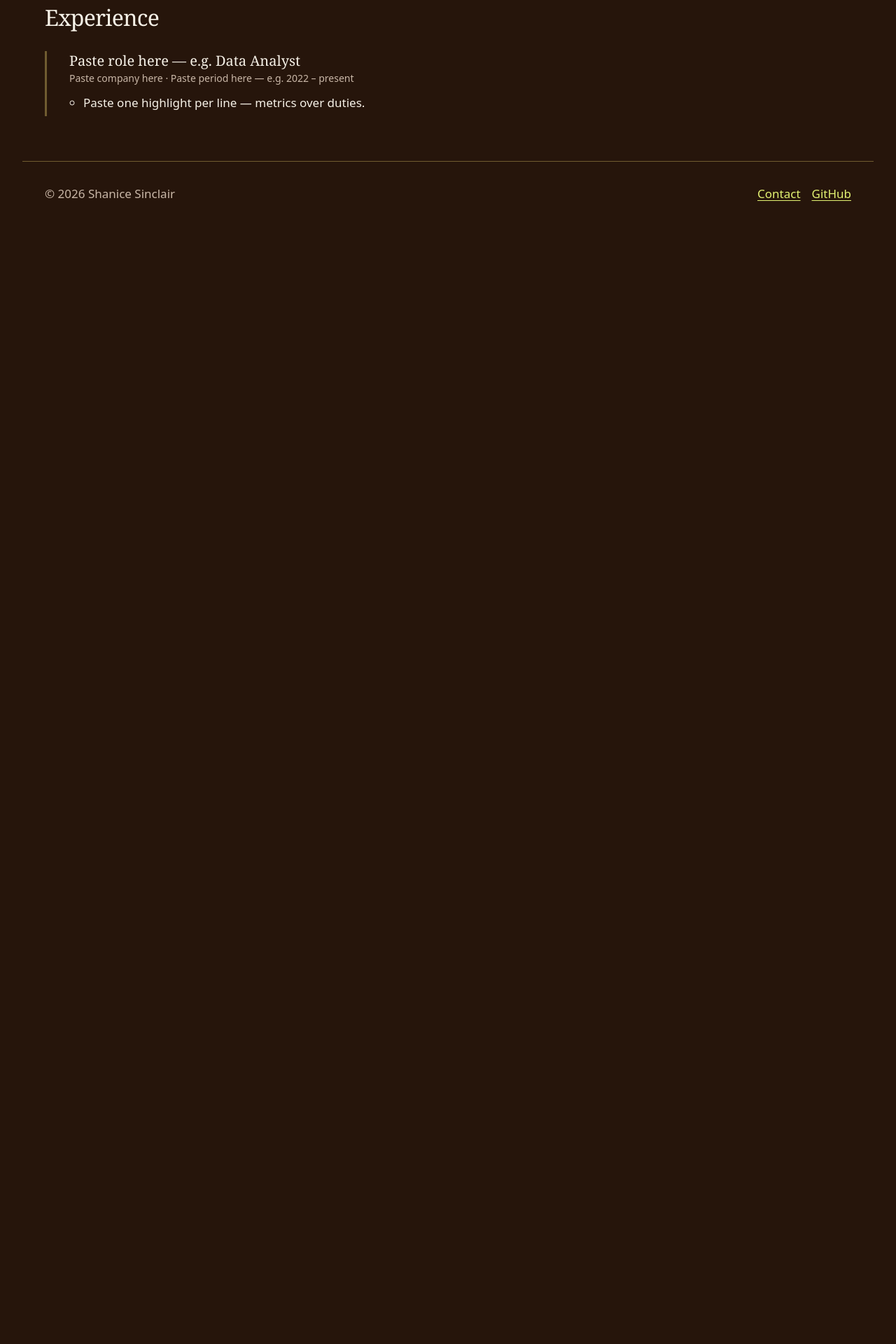
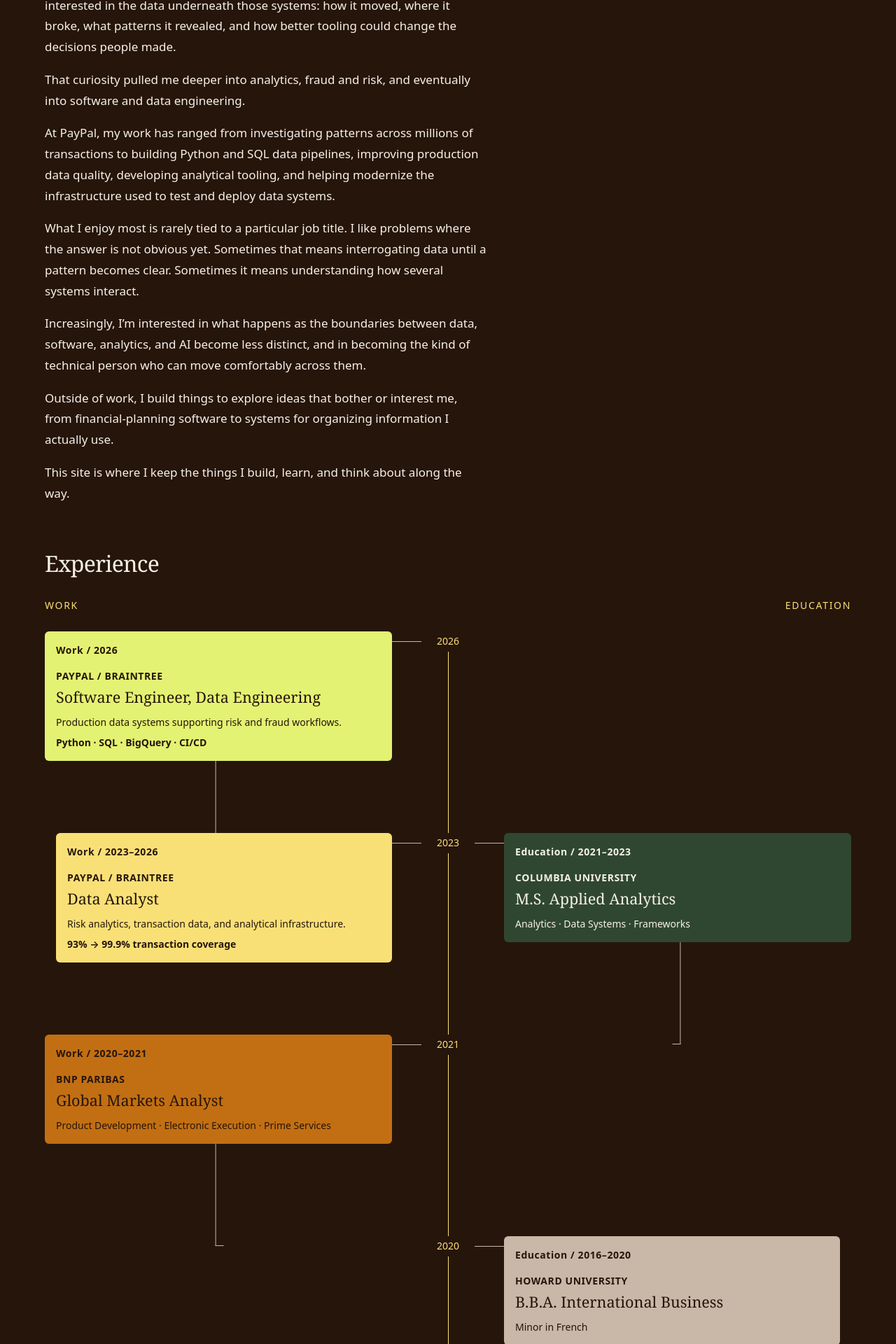
Before and after one commit to ssf876/shanice-dot-com, a React (Vite) app: page /about in a window 1280 px wide. Shown: the part 350-2270 px from the top of the page at 70% size. Before the commit the page ends 800 px from the top, so only its background shows below. Built offline with nearby package versions, Linux system fonts and the light colour scheme.

Commit message:
content: add approved About story and experience timeline

```diff
--- a/index.html
+++ b/index.html
@@ -3,7 +3,8 @@
   <head>
     <meta charset="UTF-8" />
     <meta name="viewport" content="width=device-width, initial-scale=1.0" />
-    <title>Shanice Sinclair</title>
+    <title>Shanice Sinclair | Data, Technology &amp; Business</title>
+    <meta name="description" content="Shanice Sinclair works across data, technology, analytics, and business, using technical tools to investigate interesting problems and build useful things." />
   </head>
   <body>
     <div id="root"></div>
--- /dev/null
+++ b/src/components/ExperienceTimeline.css
@@ -0,0 +1,93 @@
+.experience {
+  margin-top: var(--space-6);
+  --timeline-step: 18rem;
+  --timeline-gap: 5rem;
+}
+.experience-labels {
+  display: flex;
+  justify-content: space-between;
+  padding-bottom: var(--space-4);
+  font-size: var(--text-small);
+  text-transform: uppercase;
+  letter-spacing: var(--tracking-label);
+  color: var(--note-0);
+}
+.experience-chart { position: relative; }
+.experience-items, .experience-axis, .experience-ranges {
+  display: grid;
+  grid-template-rows: repeat(5, var(--timeline-step)) 3rem;
+}
+.experience-items {
+  grid-template-columns: minmax(0, 1fr) calc(var(--timeline-gap) * 2) minmax(0, 1fr);
+  list-style: none;
+  padding: 0;
+  margin: 0;
+}
+.experience-axis, .experience-ranges {
+  position: absolute;
+  inset: 0;
+  pointer-events: none;
+}
+.experience-axis::before {
+  content: '';
+  position: absolute;
+  left: 50%;
+  top: 0;
+  bottom: 1.5rem;
+  border-left: 1px solid var(--note-0);
+}
+.experience-axis span {
+  justify-self: center;
+  align-self: start;
+  z-index: 1;
+  padding: 0.15rem 0.4rem;
+  background: var(--paper-0);
+  color: var(--note-0);
+  font-size: var(--text-small);
+  font-variant-numeric: tabular-nums;
+}
+.experience-range {
+  width: 0.7rem;
+  margin-top: 0.9rem;
+  margin-bottom: calc(var(--timeline-step) - 0.9rem);
+  border-block: 1px solid var(--ink-1);
+  justify-self: center;
+}
+.experience-range.work { transform: translateX(-2.4rem); border-left: 1px solid var(--ink-1); }
+.experience-range.education { transform: translateX(2.4rem); border-right: 1px solid var(--ink-1); }
+.experience-range:last-child { margin-bottom: 2.1rem; }
+.experience-item { position: relative; align-self: start; min-width: 0; }
+.experience-item.work { grid-column: 1; }
+.experience-item.education { grid-column: 3; }
+.experience-item::before {
+  content: '';
+  position: absolute;
+  top: 0.9rem;
+  width: calc(var(--timeline-gap) - 2.4rem);
+  border-top: 1px solid var(--ink-1);
+}
+.experience-item.work::before { left: 100%; }
+.experience-item.education::before { right: 100%; }
+.experience-item article {
+  padding: var(--space-3);
+  border-radius: var(--radius-1);
+  background: var(--tile-color);
+  color: var(--tile-ink, var(--espresso-950));
+}
+.experience-item p { margin: 0.5rem 0 0; line-height: 1.5; font-size: var(--text-small); }
+.experience-item .experience-category { margin: 0 0 1rem; }
+.experience-category, .experience-company { font-weight: 600; letter-spacing: 0.04em; }
+.experience-item h3 { margin: 0.4rem 0 0.75rem; font-size: 1.35rem; line-height: 1.25; }
+.experience-detail { font-weight: 600; }
+.paypal-engineer { --tile-color: var(--work-engineer); }
+.paypal-analyst { --tile-color: var(--work-analyst); margin-left: 1rem; }
+.bnp-analyst { --tile-color: var(--work-markets); }
+.bnp-summer { --tile-color: var(--work-summer); margin-left: 2rem; }
+.columbia { --tile-color: var(--education-columbia); --tile-ink: var(--cream-100); }
+.howard { --tile-color: var(--education-howard); margin-right: 1rem; }
+@media (max-width: 60rem) {
+  .experience-labels, .experience-axis, .experience-ranges { display: none; }
+  .experience-items { display: flex; flex-direction: column; gap: var(--space-4); border-left: 1px solid var(--note-0); padding-left: var(--space-4); }
+  .experience-item { width: 100%; margin: 0; }
+  .experience-item.work::before, .experience-item.education::before { left: auto; right: 100%; width: var(--space-4); }
+}
--- /dev/null
+++ b/src/components/ExperienceTimeline.jsx
@@ -0,0 +1,35 @@
+import { timeline, timelineYears } from '../content/timeline.js'
+import './ExperienceTimeline.css'
+
+export default function ExperienceTimeline() {
+  return (
+    <section className="experience" aria-labelledby="experience-heading">
+      <h2 id="experience-heading" className="section-heading">Experience</h2>
+      <div className="experience-labels" aria-hidden="true"><span>Work</span><span>Education</span></div>
+      <div className="experience-chart">
+        <div className="experience-axis" aria-hidden="true">
+          {timelineYears.map((year, index) => <span key={year} style={{ gridRow: index + 1 }}>{year}</span>)}
+        </div>
+        <div className="experience-ranges" aria-hidden="true">
+          {timeline.filter((item) => item.end > item.start).map((item) => (
+            <span key={item.id} className={`experience-range ${item.category.toLowerCase()}`}
+              style={{ gridRow: `${item.start} / ${item.end + 1}` }} />
+          ))}
+        </div>
+        <ol className="experience-items">
+          {timeline.map((item) => (
+            <li key={item.id} className={`experience-item ${item.category.toLowerCase()} ${item.id}`} style={{ gridRow: item.row }}>
+              <article>
+                <p className="experience-category">{item.category} <span> / {item.period}</span></p>
+                <p className="experience-company">{item.company}</p>
+                <h3>{item.role}</h3>
+                <p>{item.description}</p>
+                {item.detail && <p className="experience-detail">{item.detail}</p>}
+              </article>
+            </li>
+          ))}
+        </ol>
+      </div>
+    </section>
+  )
+}
--- a/src/content/profile.js
+++ b/src/content/profile.js
@@ -1,22 +1,32 @@
-// Paste-in contract (spec: "Content model — the paste-in contract"): every word of
-// copy lives in src/content/ — Shanice edits these files, never a component.
-// Values below are clearly labeled placeholders; the validation test
-// (src/test/content-validation.test.js) fails CI when a required field is missing
-// or empty, so a typo'd paste never ships silently.
-
 export const profile = {
   name: 'Shanice Sinclair',
-  title: 'Software Engineer', // paste-in confirms: vs. "Data Analyst"
-  email: 'shanice.s.sinclair@gmail.com',
-  socials: [{ label: 'GitHub', url: 'https://github.com/ssf876' }],
-  bio: ['Paste first bio paragraph here.', 'Paste second paragraph here.'],
-  experience: [
+  title: 'Data, Technology & Business',
+  description: 'Shanice Sinclair works across data, technology, analytics, and business, using technical tools to investigate interesting problems and build useful things.',
+  socials: [
     {
-      role: 'Paste role here — e.g. Data Analyst',
-      company: 'Paste company here',
-      period: 'Paste period here — e.g. 2022 – present',
-      highlights: ['Paste one highlight per line — metrics over duties.'],
+      label: 'GitHub',
+      url: 'https://github.com/ssf876'
     },
+    {
+      label: 'LinkedIn',
+      url: 'https://www.linkedin.com/in/shansinclair/'
+    }
   ],
-  ama: ['Ask me about moving from data analysis into engineering.'],
+  bio: [
+    'I’ve never fit particularly neatly into one professional box.',
+    'I started my career in finance, working close to markets, products, and the systems that make financial institutions run. Over time, I became increasingly interested in the data underneath those systems: how it moved, where it broke, what patterns it revealed, and how better tooling could change the decisions people made.',
+    'That curiosity pulled me deeper into analytics, fraud and risk, and eventually into software and data engineering.',
+    'At PayPal, my work has ranged from investigating patterns across millions of transactions to building Python and SQL data pipelines, improving production data quality, developing analytical tooling, and helping modernize the infrastructure used to test and deploy data systems.',
+    'What I enjoy most is rarely tied to a particular job title. I like problems where the answer is not obvious yet. Sometimes that means interrogating data until a pattern becomes clear. Sometimes it means understanding how several systems interact.',
+    'Increasingly, I’m interested in what happens as the boundaries between data, software, analytics, and AI become less distinct, and in becoming the kind of technical person who can move comfortably across them.',
+    'Outside of work, I build things to explore ideas that bother or interest me, from financial-planning software to systems for organizing information I actually use.',
+    'This site is where I keep the things I build, learn, and think about along the way.'
+  ],
+  ama: [
+    'messy data and the systems behind it',
+    'building things for annoyingly specific problems',
+    'fraud, risk, and decision-making',
+    'learning AI by building with it',
+    'what finance taught me about technology'
+  ]
 }
--- /dev/null
+++ b/src/content/timeline.js
@@ -0,0 +1,38 @@
+// Row positions share the milestone grid; ranges show elapsed years between milestones.
+export const timelineYears = [2026, 2023, 2021, 2020, 2019, 2016]
+
+export const timeline = [
+  {
+    id: 'paypal-engineer', category: 'Work', company: 'PAYPAL / BRAINTREE',
+    role: 'Software Engineer, Data Engineering', period: '2026',
+    description: 'Production data systems supporting risk and fraud workflows.',
+    detail: 'Python · SQL · BigQuery · CI/CD', row: 1, start: 1, end: 1,
+  },
+  {
+    id: 'paypal-analyst', category: 'Work', company: 'PAYPAL / BRAINTREE',
+    role: 'Data Analyst', period: '2023–2026',
+    description: 'Risk analytics, transaction data, and analytical infrastructure.',
+    detail: '93% → 99.9% transaction coverage', row: 2, start: 1, end: 2,
+  },
+  {
+    id: 'columbia', category: 'Education', company: 'COLUMBIA UNIVERSITY',
+    role: 'M.S. Applied Analytics', period: '2021–2023',
+    description: 'Analytics · Data Systems · Frameworks', row: 2, start: 2, end: 3,
+  },
+  {
+    id: 'bnp-analyst', category: 'Work', company: 'BNP PARIBAS',
+    role: 'Global Markets Analyst', period: '2020–2021',
+    description: 'Product Development · Electronic Execution · Prime Services',
+    row: 3, start: 3, end: 4,
+  },
+  {
+    id: 'bnp-summer', category: 'Work', company: 'BNP PARIBAS',
+    role: 'Global Markets Summer Analyst', period: '2019',
+    description: 'Bloomberg data · Excel/VBA · market analysis', row: 5, start: 5, end: 5,
+  },
+  {
+    id: 'howard', category: 'Education', company: 'HOWARD UNIVERSITY',
+    role: 'B.B.A. International Business', period: '2016–2020',
+    description: 'Minor in French', row: 4, start: 4, end: 6,
+  },
+]
--- a/src/lib/titles.js
+++ b/src/lib/titles.js
@@ -2,6 +2,6 @@
 
 // Page <title>s derive from the content model, so a paste-in re-titles the
 // whole site without touching a component.
-export const homeTitle = () => `${profile.name} · ${profile.title}`
+export const homeTitle = () => `${profile.name} | ${profile.title}`
 
 export const sectionTitle = (section) => `${section} · ${profile.name}`
--- a/src/pages/About.jsx
+++ b/src/pages/About.jsx
@@ -1,9 +1,8 @@
+import ExperienceTimeline from '../components/ExperienceTimeline.jsx'
 import { profile } from '../content/profile.js'
 import { usePageTitle } from '../hooks/usePageTitle.js'
 import { sectionTitle } from '../lib/titles.js'
 
-// Spec route table for /about: bio paragraphs + experience timeline, straight
-// from profile.bio and profile.experience — the paste-in slots are the page.
 export default function About() {
   usePageTitle(sectionTitle('About'))
 
@@ -16,24 +15,7 @@
         </p>
       ))}
 
-      <h2 className="section-heading">Experience</h2>
-      <ol className="timeline">
-        {profile.experience.map((job, index) => (
-          <li key={index} className="timeline-item">
-            <article>
-              <h3 className="timeline-role">{job.role}</h3>
-              <p className="timeline-meta">
-                {job.company} · {job.period}
-              </p>
-              <ul className="timeline-highlights">
-                {job.highlights.map((highlight, highlightIndex) => (
-                  <li key={highlightIndex}>{highlight}</li>
-                ))}
-              </ul>
-            </article>
-          </li>
-        ))}
-      </ol>
+      <ExperienceTimeline />
     </section>
   )
 }
--- a/src/styles/tokens.css
+++ b/src/styles/tokens.css
@@ -16,6 +16,15 @@
   --orange-300: #df984c;
   --lime-300: #E3F272;
   --note-200: #F9E076;
+
+  /* Timeline categories reuse the palette; palm is the grounded education tone. */
+  --palm-700: #2F4731;
+  --work-engineer: var(--lime-300);
+  --work-analyst: var(--note-200);
+  --work-markets: color-mix(in srgb, var(--orange-400) 85%, var(--orange-300));
+  --work-summer: var(--orange-300);
+  --education-columbia: var(--palm-700);
+  --education-howard: var(--taupe-200);
 
   /* Semantic roles; existing aliases keep consumers on one shared system. */
   --paper-0: var(--espresso-950);
```
Also changed, not shown: 1 other file (tests, documents, lock files or other folders).
